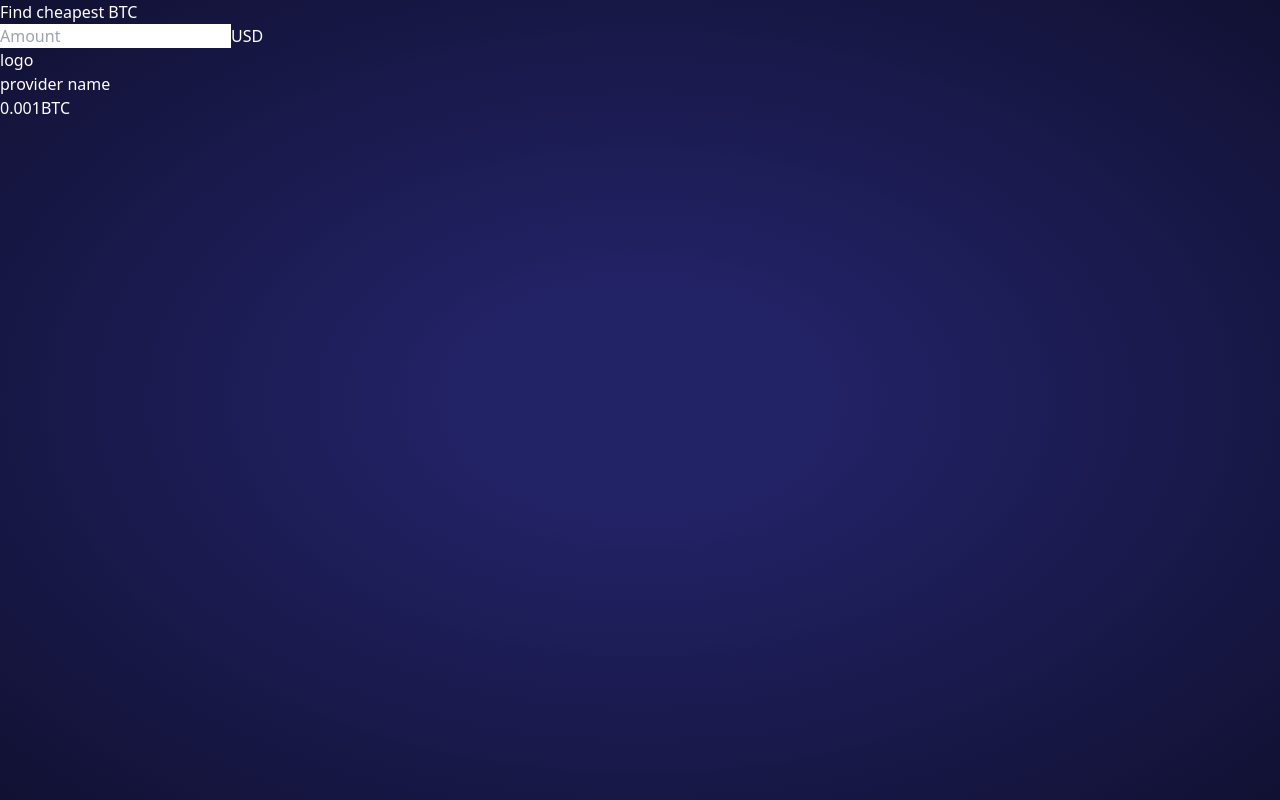
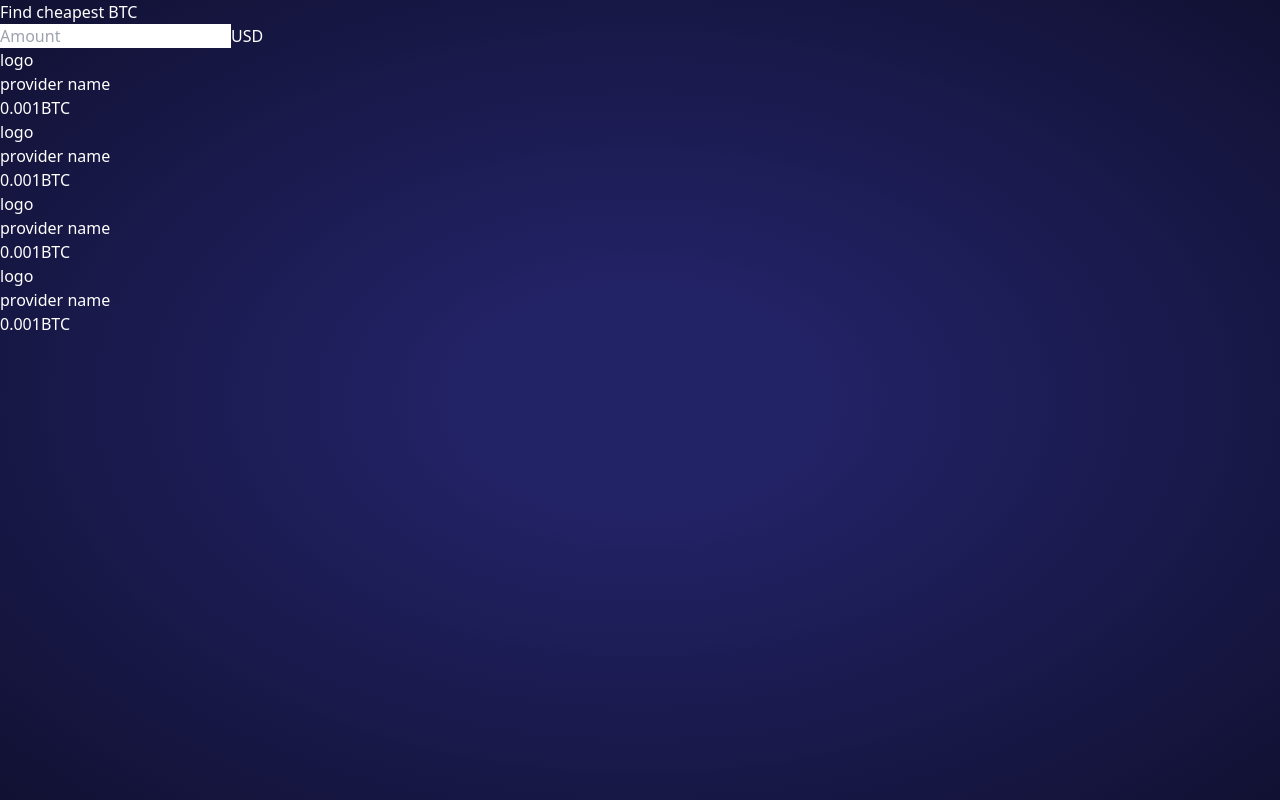
Before and after one commit to ShihabIslam789/coins-table, a React (Vite) app: page / in a window 1280 px wide. Built offline with nearby package versions, Linux system fonts and the light colour scheme.

Commit message:
add results text and color changes.

```diff
--- a/src/App.tsx
+++ b/src/App.tsx
@@ -18,6 +18,9 @@ function App() {
       </div>
       <div className="mt-6">
         <ResultRow />
+        <ResultRow />
+        <ResultRow />
+        <ResultRow />
       </div>
     </main>
 
```
